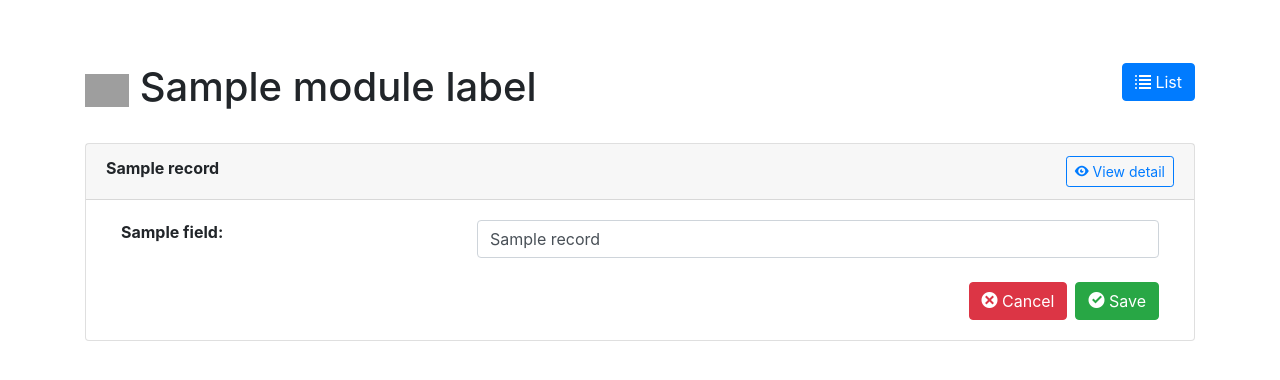
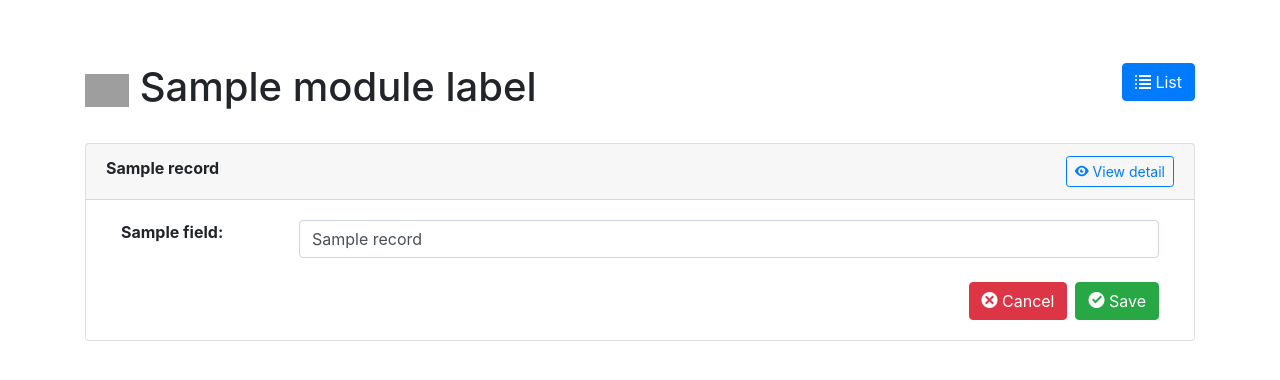
Before and after one commit to sanchezfauste/bPortal, a Django app: template portal/templates/portal/module_edit.html in a window 1280 px wide. Shown: the part 57-437 px from the top of the page. Run offline with Django 3.2, Linux system fonts and the light colour scheme; the template is opened without the code that fills it: most values are stand-ins (such as "Sample title", 1, 10 or a date in 2020); some libraries are stand-ins or nearby versions; grey boxes are pictures that could not be loaded.

Commit message:
Fix rows with one col display on create and edit view

```diff
--- a/portal/templates/portal/module_create.html
+++ b/portal/templates/portal/module_create.html
@@ -51,7 +51,11 @@
                 <div class="col">
                     {% if field %}
                         <div class="row">
-                            <div class="col-4">
+                            {% if row|length == 1 %}
+                                <div class="col-2">
+                            {% else %}
+                                <div class="col-4">
+                            {% endif %}
                                 <b>{{ field.label }}:</b>
                             </div>
                             <div class="col">
--- a/portal/templates/portal/module_edit.html
+++ b/portal/templates/portal/module_edit.html
@@ -60,7 +60,11 @@
                     <div class="col">
                         {% if field %}
                             <div class="row">
-                                <div class="col-4">
+                                {% if row|length == 1 %}
+                                    <div class="col-2">
+                                {% else %}
+                                    <div class="col-4">
+                                {% endif %}
                                     <b>{{ field.label }}:</b>
                                 </div>
                                 <div class="col">
```
